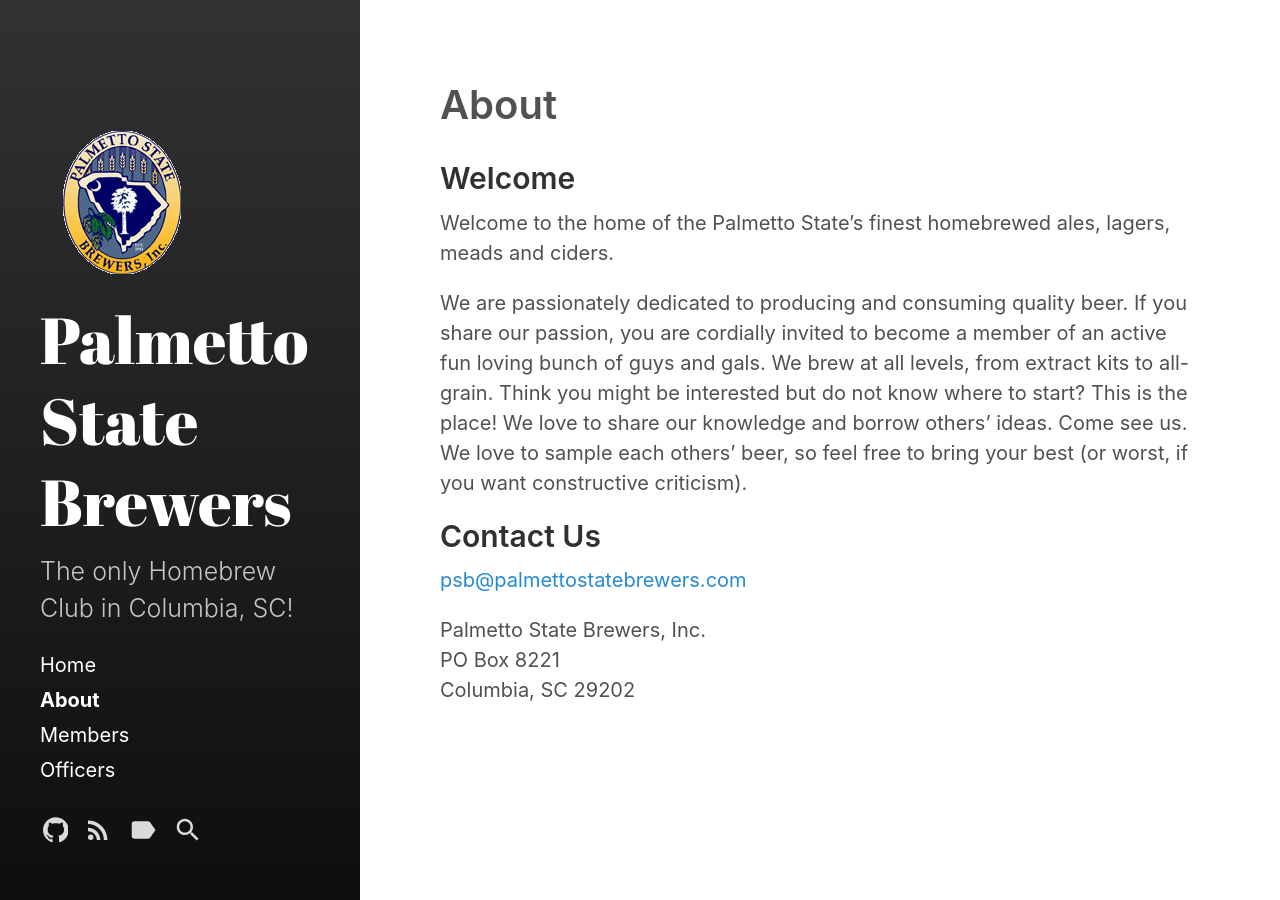
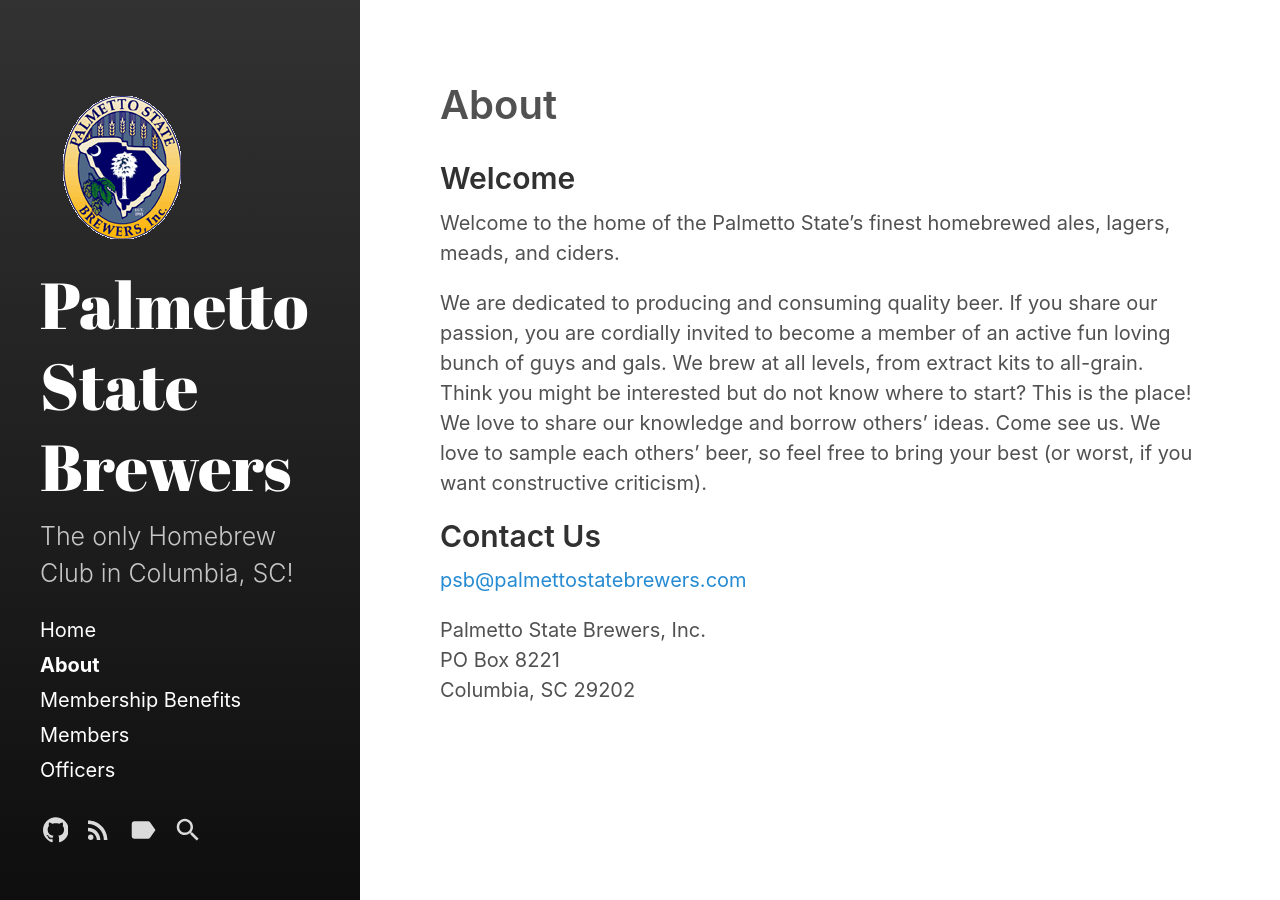
Before and after one commit to palmettostatebrewers/palmettostatebrewers.github.io, a Jekyll site: the page built from about.md, in a window 1280 px wide. Built offline with Jekyll 4.4.1, drawn with Linux system fonts in a browser that asks for light colours.

Commit message:
Update README and add Member Benefits

```diff
--- a/about.md
+++ b/about.md
@@ -5,13 +5,16 @@ sidebar_link: true
 ---
 ## Welcome
 
-Welcome to the home of the Palmetto State's finest homebrewed ales, lagers, meads and ciders.
+Welcome to the home of the Palmetto State's finest homebrewed ales, lagers,
+meads, and ciders.
 
-We are passionately dedicated to producing and consuming quality beer. If you share our passion, you are
-cordially invited to become a member of an active fun loving bunch of guys and gals. We brew at all levels,
-from extract kits to all-grain. Think you might be interested but do not know where to start? This is the
-place! We love to share our knowledge and borrow others' ideas. Come see us. We love to sample each others'
-beer, so feel free to bring your best (or worst, if you want constructive criticism).
+We are dedicated to producing and consuming quality beer. If you
+share our passion, you are cordially invited to become a member of an active
+fun loving bunch of guys and gals. We brew at all levels, from extract kits to
+all-grain. Think you might be interested but do not know where to start? This
+is the place! We love to share our knowledge and borrow others' ideas. Come see
+us. We love to sample each others' beer, so feel free to bring your best (or
+worst, if you want constructive criticism).
 
 ## Contact Us
 
```
Also changed, not shown: benefits.md (added, +64 -0 lines), README.md, 1 other file.
